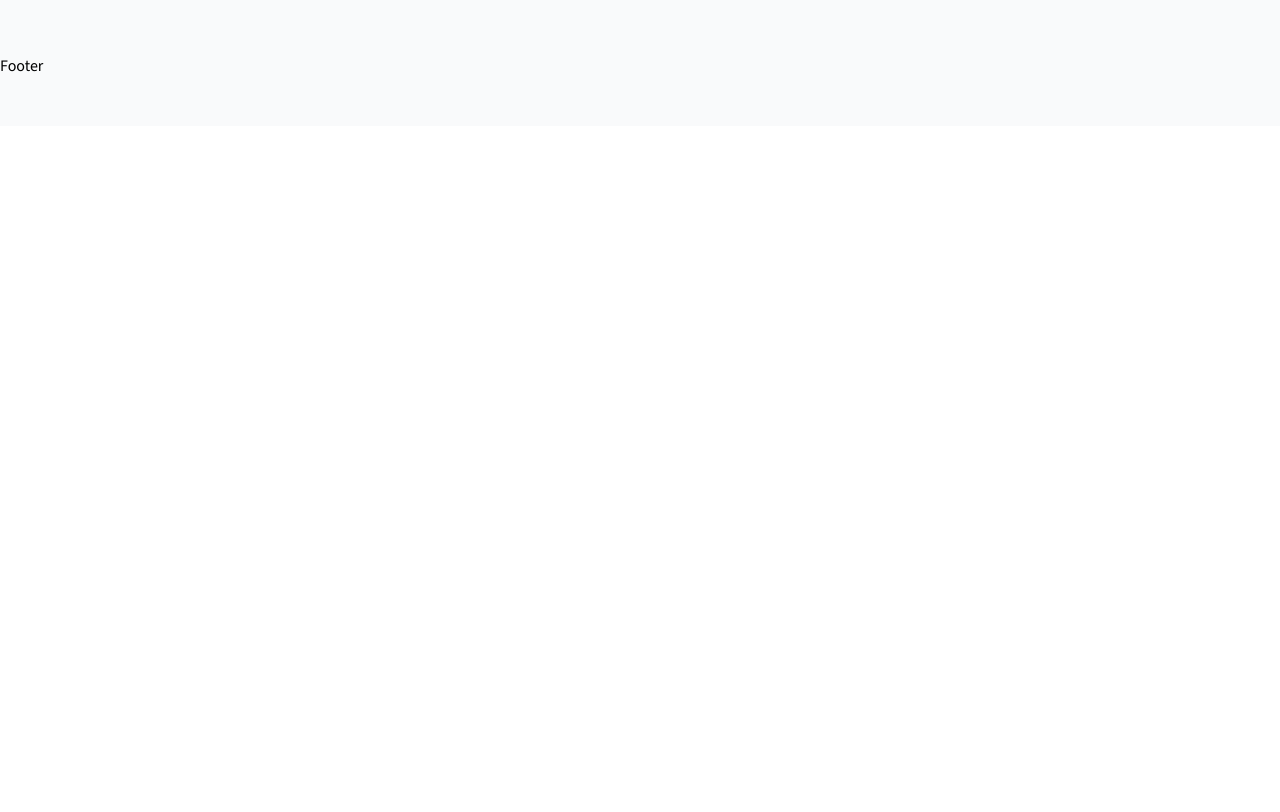
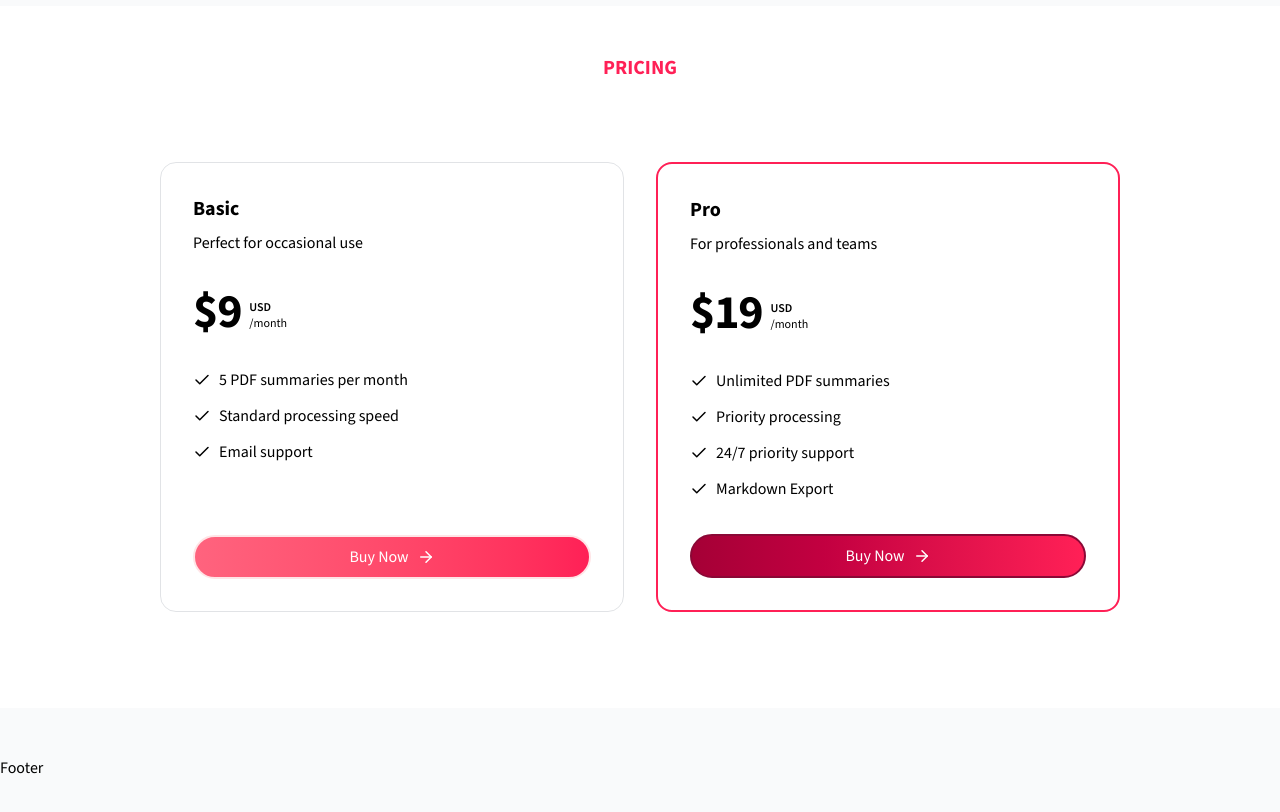
Before and after one commit to Manmohan-Shukla/Ai-Summary-App, a Next.js app: page / in a window 1280 px wide. Shown: the part 1584-2396 px from the top of the page. Before the commit the page ends 1710 px from the top, so only its background shows below. Built offline with nearby package versions, Linux system fonts and the light colour scheme.

Commit message:
Added Pricing Section

```diff
--- a/app/page.tsx
+++ b/app/page.tsx
@@ -2,6 +2,7 @@
 import DemoSection from "@/components/home/demosection";
 import HeroSection from "@/components/home/herosection";
 import HowItWorksSection from "@/components/home/how-it-workssection";
+import PricingSection from "@/components/home/pricing-section";
 
 export default function Home() {
   return (
@@ -11,9 +12,9 @@
         <HeroSection />
         <DemoSection />
         <HowItWorksSection />
+        <PricingSection />
       </div>
 
-      {/* <PricingSection/> */}
       {/* <CTASection/> */}
     </div>
   );
--- a/components/home/how-it-workssection.tsx
+++ b/components/home/how-it-workssection.tsx
@@ -53,8 +53,8 @@
         </div>
         <div className="grid grid-cols-1 md:grid-cols-3 gap-8 max-w-6xl mx-auto relative">
           {steps.map((step, idx) => (
-            <div className="relative flex items-stretch">
-              <StepItem key={idx} {...step} />
+            <div className="relative flex items-stretch" key={idx}>
+              <StepItem {...step} />
               {idx < steps.length - 1 && (
                 <div
                   className="hidden md:block absolute top-1/2 -right-4
--- /dev/null
+++ b/components/home/pricing-section.tsx
@@ -0,0 +1,120 @@
+import { cn } from "@/lib/utils";
+import { ArrowRight, CheckIcon } from "lucide-react";
+import Link from "next/link";
+
+type PriceType = {
+  name: string;
+  price: number;
+  description: string;
+  items: string[];
+  id: string;
+  paymentLink: string;
+  priceId: string;
+};
+const plans = [
+  {
+    id: "basic",
+    name: "Basic",
+    price: 9,
+    items: [
+      "5 PDF summaries per month",
+      "  Standard processing speed",
+      "Email support",
+    ],
+    description: "Perfect for occasional use",
+    paymentLink: "",
+    priceId: "",
+  },
+  {
+    id: "pro",
+    name: "Pro",
+    price: 19,
+    items: [
+      "Unlimited PDF summaries",
+      "Priority processing",
+      "24/7 priority support",
+      "Markdown Export",
+    ],
+    description: "For professionals and teams",
+    paymentLink: "",
+    priceId: "",
+  },
+];
+
+const PricingCard = ({
+  name,
+  price,
+  description,
+  items,
+  id,
+  paymentLink,
+}: PriceType) => {
+  return (
+    <div className="relative w-full max-w-lg hover:scale-105 hover:transition-all duration-300">
+      <div
+        className={cn(
+          "relative flex flex-col h-full gap-4 lg:gap-8 z-10 p-8  border-[1px] border-gray-500/20 rounded-2xl",
+          id === "pro" && "border-rose-500 gap-2 border-2"
+        )}
+      >
+        <div className="flex justify-between items-center gap-4">
+          <div>
+            <p className="text-lg lg:text-xl font-bold capitalize">{name}</p>
+            <p className="text-base-content/80 mt-2">{description}</p>
+          </div>
+        </div>
+
+        <div className="flex gap-2">
+          <p className="text-5xl tracking-tight font-extrabold">${price}</p>
+          <div className="flex flex-col justify-end mb-[4px]">
+            <p className="text-xs uppercase font-semibold">USD</p>
+            <p className="text-xs">/month</p>
+          </div>
+        </div>
+        <div className="space-y-2.5 leading-relaxed text-base flex-1">
+          {items.map((item, idx) => (
+            <li key={idx} className="flex items-center gap-2">
+              <CheckIcon size={18} />
+              <span>{item}</span>
+            </li>
+          ))}
+        </div>
+
+        <div className="space-y-2 flex justify-center w-full">
+          <Link
+            href={paymentLink}
+            className={cn(
+              "w-full rounded-full flex items-center justify-center gap-2 bg-linear-to-r from-rose-800 to-rose-500 hover:from-rose-500 hover:to-rose-800 text-white  border-2 py-2",
+              id === "pro"
+                ? "border-rose-900"
+                : "border-rose-100 from-rose-400 to-rose-500"
+            )}
+          >
+            Buy Now <ArrowRight size={18} />
+          </Link>
+        </div>
+      </div>
+    </div>
+  );
+};
+export default function PricingSection() {
+  return (
+    <section className="relative overflow-hidden" id="pricing">
+      <div className="py-12 lg:py-24 max-w-5xl mx-auto px-4 sm:px-6 lg:px-8 lg:pt-12">
+        <div className="flex items-center justify-center w-full pb-12">
+          <h2 className="uppercase font-bold text-xl mb-8 text-rose-500">
+            Pricing
+          </h2>
+        </div>
+        <div
+          className="relative flex justify-center flex-col lg:flex-row
+         items-center lg:items-stretch gap-8"
+        >
+          {plans.map((plan) => (
+            <PricingCard key={plan.id} {...plan} />
+          ))}
+        </div>
+      </div>
+    </section>
+  );
+}
```
